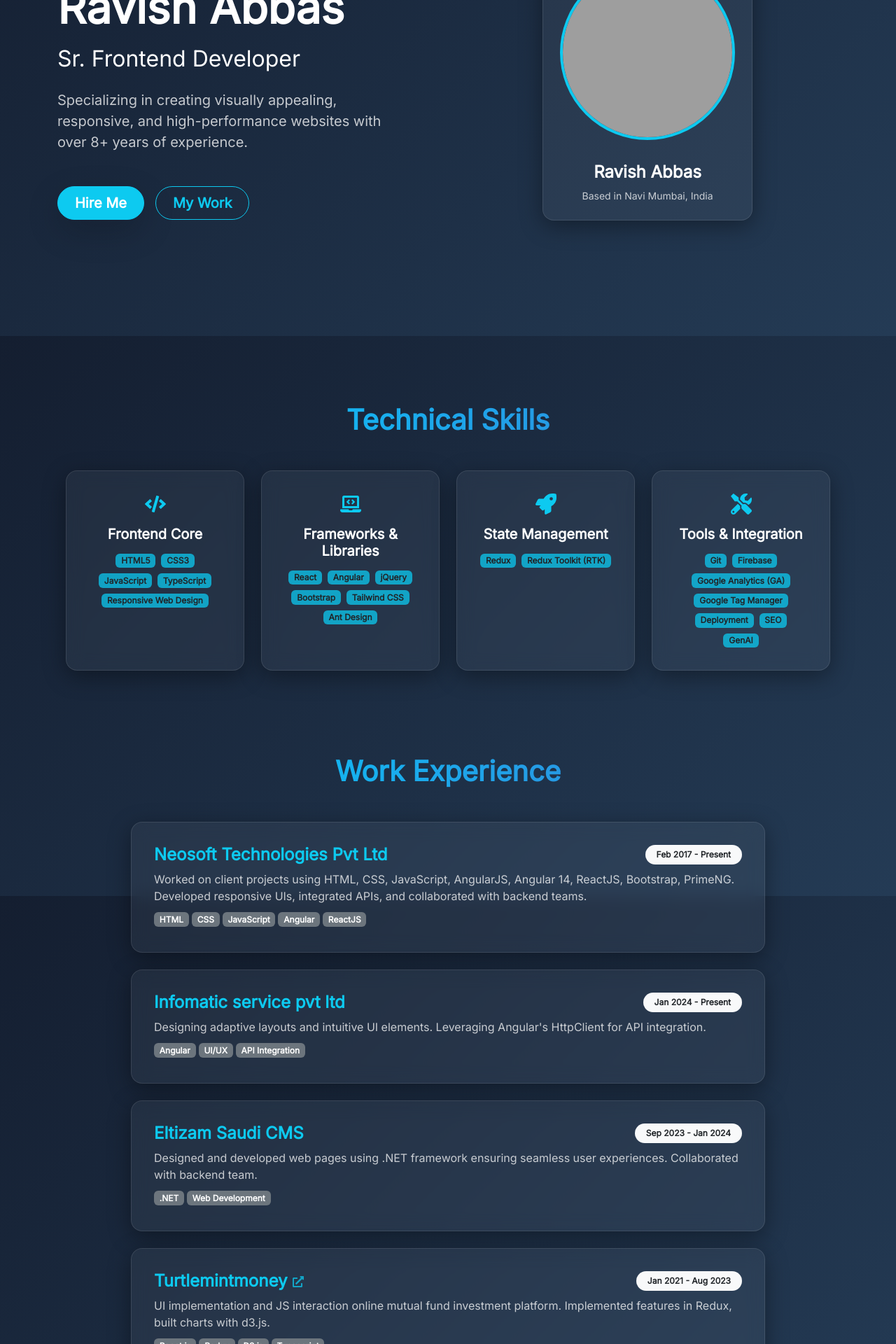
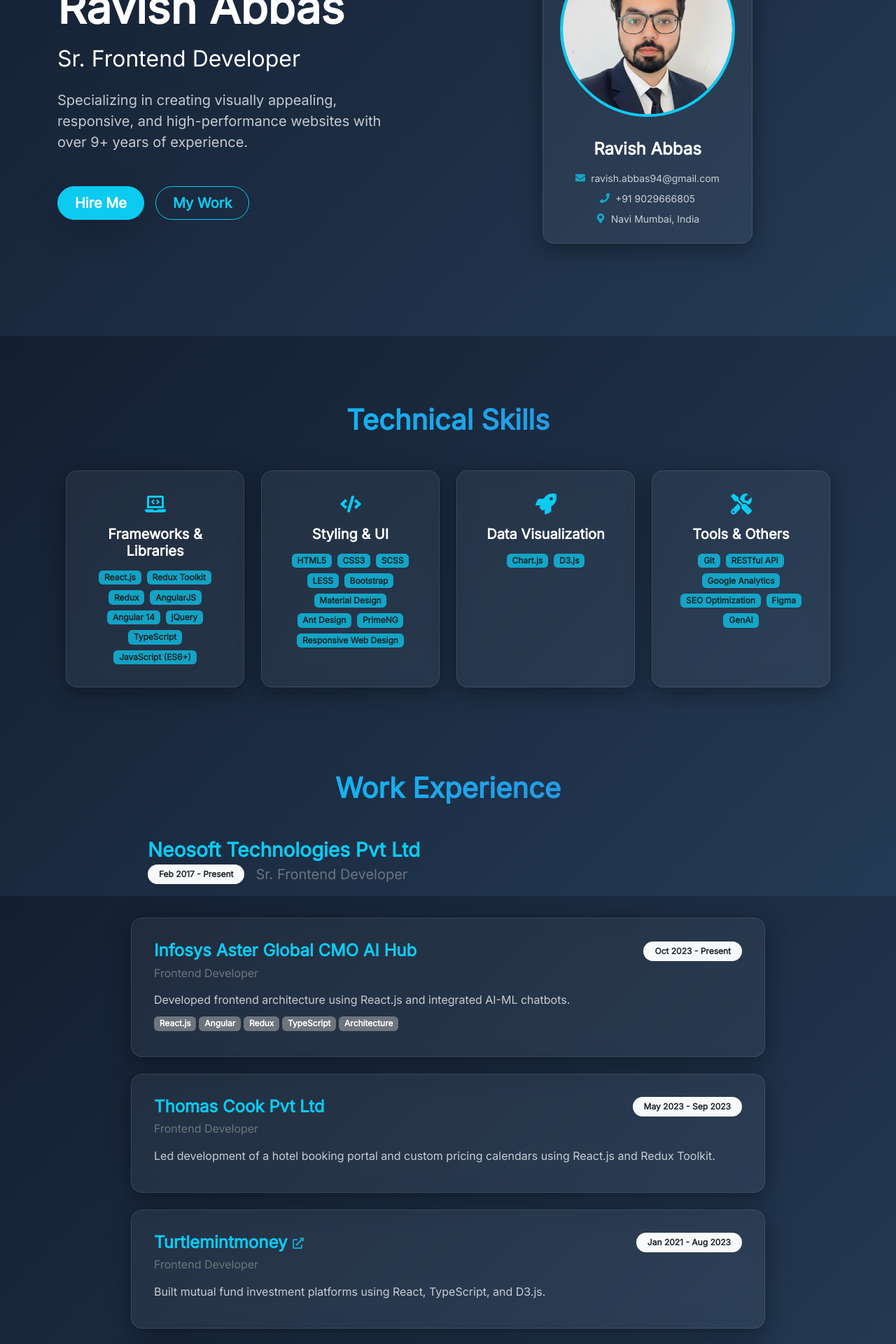
Before and after one commit to ravish110/my-portfolio, a React (Vite) app: page / in a window 1280 px wide. Shown: the part 320-2240 px from the top of the page at 70% size. Built offline with nearby package versions, Linux system fonts and the light colour scheme; grey boxes are pictures that could not be loaded.

Commit message:
update resume and photo and content details

```diff
--- a/src/components/Experience.tsx
+++ b/src/components/Experience.tsx
@@ -6,13 +6,43 @@ const experiences = [
         company: "Neosoft Technologies Pvt Ltd",
         role: "Sr. Frontend Developer",
         period: "Feb 2017 - Present",
-        desc: "Worked on client projects using HTML, CSS, JavaScript, AngularJS, Angular 14, ReactJS, Bootstrap, PrimeNG. Developed responsive UIs, integrated APIs, and collaborated with backend teams.",
-        skills: ["HTML", "CSS", "JavaScript", "Angular", "ReactJS"]
+        desc: "Leading frontend development for various high-impact client projects, specializing in React.js, Angular, and modern architecture.",
+        skills: ["React.js", "Angular", "Redux", "TypeScript", "Architecture"],
+        projects: [
+            {
+                name: "Infosys Aster Global CMO AI Hub",
+                period: "Oct 2023 - Present",
+                desc: "Developed frontend architecture using React.js and integrated AI-ML chatbots."
+            },
+            {
+                name: "Thomas Cook Pvt Ltd",
+                period: "May 2023 - Sep 2023",
+                desc: "Led development of a hotel booking portal and custom pricing calendars using React.js and Redux Toolkit."
+            },
+            {
+                name: "Turtlemintmoney",
+                period: "Jan 2021 - Aug 2023",
+                desc: "Built mutual fund investment platforms using React, TypeScript, and D3.js.",
+                projectLink: "https://www.turtlemintmoney.com"
+            },
+            {
+                name: "Turtlemint",
+                period: "Jan 2019 - Dec 2020",
+                desc: "Developed insurance products using AngularJS, Angular 14, and Material Design.",
+                projectLink: "https://www.turtlemint.com"
+            },
+            {
+                name: "Mintpro",
+                period: "Jan 2018 - Dec 2018",
+                desc: "Developed web pages for agent/partner platform selling insurance and mutual funds.",
+                projectLink: "https://www.turtlemintpro.com"
+            }
+        ]
     },
     {
         company: "Infomatic service pvt ltd",
         role: "Frontend Developer",
-        period: "Jan 2024 - Present",
+        period: "Jan 2024 - Dec 2024",
         desc: "Designing adaptive layouts and intuitive UI elements. Leveraging Angular's HttpClient for API integration.",
         skills: ["Angular", "UI/UX", "API Integration"]
     },
@@ -20,38 +50,14 @@ const experiences = [
         company: "Eltizam Saudi CMS",
         role: "Frontend Developer",
         period: "Sep 2023 - Jan 2024",
-        desc: "Designed and developed web pages using .NET framework ensuring seamless user experiences. Collaborated with backend team.",
+        desc: "Designed and developed web pages using .NET framework ensuring seamless user experiences.",
         skills: [".NET", "Web Development"]
-    },
-    {
-        company: "Turtlemintmoney",
-        role: "Frontend Developer",
-        period: "Jan 2021 - Aug 2023",
-        desc: "UI implementation and JS interaction online mutual fund investment platform. Implemented features in Redux, built charts with d3.js.",
-        skills: ["React.js", "Redux", "D3.js", "Typescript"],
-        projectLink: "https://www.turtlemintmoney.com"
-    },
-    {
-        company: "Turtlemint",
-        role: "Frontend Developer",
-        period: "Jan 2019 - Dec 2020",
-        desc: "Created web pages for insurance-based product using HTML5, CSS3 with LESS and jQuery. Worked on motor vertical using AngularJS.",
-        skills: ["HTML5", "CSS3", "jQuery", "LESS"],
-        projectLink: "https://www.turtlemint.com"
-    },
-    {
-        company: "Mintpro",
-        role: "Frontend Developer",
-        period: "Jan 2018 - Dec 2018",
-        desc: "Developed web pages for agent/partner platform selling insurance and mutual funds. Ensured cross-device compatibility.",
-        skills: ["AngularJS", "Bootstrap", "Responsive"],
-        projectLink: "https://www.turtlemintpro.com"
     },
     {
         company: "Electronics Bazaar",
         role: "Frontend Developer",
-        period: "Sep 2017 - Dec 2017",
-        desc: "Developed web pages for Electronics Bazaar based on PSD designs. Ensured cross-device compatibility.",
+        period: "Sep 2016 - Dec 2017",
+        desc: "Developed an e-commerce store for refurbished electronics from PSD designs.",
         skills: ["HTML", "CSS", "Bootstrap", "PSD to HTML"],
         projectLink: "https://www.electronicsbazaar.com"
     },
@@ -67,7 +73,7 @@ const experiences = [
         company: "River Village Resort",
         role: "Frontend Developer",
         period: "Feb 2017 - May 2017",
-        desc: "Developed a website for River Village Resort using Bootstrap and slider gallery. Optimized heavy image files to reduce load time.",
+        desc: "Developed a website for River Village Resort using Bootstrap and slider gallery.",
         skills: ["Bootstrap", "Responsive", "Gallery"],
         projectLink: "http://www.rivervillageresort.in"
     }
@@ -80,7 +86,52 @@ const Experience = () => {
                 <h2 className="section-title animate__animated animate__fadeInUp">Work Experience</h2>
                 <Row className="justify-content-center">
                     <Col lg={10}>
-                        {experiences.map((exp, index) => (
+                        {/* Main Neosoft Heading */}
+                        <div className="mb-5 animate__animated animate__fadeInUp text-center text-md-start px-4">
+                            <h3 className="h3 fw-bold text-info mb-1">Neosoft Technologies Pvt Ltd</h3>
+                            <div className="d-flex flex-wrap gap-3 align-items-center justify-content-center justify-content-md-start">
+                                <span className="badge bg-light text-dark rounded-pill px-3 py-2">Feb 2017 - Present</span>
+                                <span className="h5 mb-0 text-secondary">Sr. Frontend Developer</span>
+                            </div>
+                        </div>
+
+                        {experiences.map((exp, index) => {
+                            // If it's Neosoft, map its projects into separate cards
+                            if (exp.company === "Neosoft Technologies Pvt Ltd" && exp.projects) {
+                                return exp.projects.map((proj, pIdx) => (
+                                    <div
+                                        key={`neo-${pIdx}`}
+                                        className="glass-card mb-4 position-relative animate__animated animate__fadeInUp"
+                                        style={{ animationDelay: `${pIdx * 0.1}s` }}
+                                    >
+                                        <div className="d-flex flex-column flex-md-row justify-content-between align-items-md-center mb-2">
+                                            <h3 className="h4 fw-bold text-info mb-0 d-flex align-items-center gap-2">
+                                                {proj.name}
+                                                {proj.projectLink && (
+                                                    <a href={proj.projectLink} target="_blank" rel="noopener noreferrer" className="text-info opacity-75 hover-opacity-100">
+                                                        <FaExternalLinkAlt size={16} />
+                                                    </a>
+                                                )}
+                                            </h3>
+                                            <span className="badge bg-light text-dark rounded-pill px-3 py-2 mt-2 mt-md-0">{proj.period}</span>
+                                        </div>
+                                        <h4 className="h6 text-secondary mb-3">Frontend Developer {proj.name.includes("Lead") ? "(Lead)" : ""}</h4>
+                                        <p className="mb-2 opacity-75">{proj.desc}</p>
+                                        {exp.skills && pIdx === 0 && (
+                                            <div className="mb-0">
+                                                {exp.skills.map(skill => (
+                                                    <Badge bg="secondary" className="me-1 mb-1" key={skill}>{skill}</Badge>
+                                                ))}
+                                            </div>
+                                        )}
+                                    </div>
+                                ));
+                            }
+
+                            // Otherwise, render regular experience cards (avoiding duplicate Neosoft entry if projects handled above)
+                            if (exp.company === "Neosoft Technologies Pvt Ltd") return null;
+
+                            return (
                                 <div
                                     key={index}
                                     className="glass-card mb-4 position-relative animate__animated animate__fadeInUp"
@@ -97,7 +148,7 @@ const Experience = () => {
                                         </h3>
                                         <span className="badge bg-light text-dark rounded-pill px-3 py-2 mt-2 mt-md-0">{exp.period}</span>
                                     </div>
-                                {/* <h4 className="h6 text-secondary mb-3">{exp.role}</h4> */}
+                                    <h4 className="h6 text-secondary mb-3">{exp.role}</h4>
                                     <p className="mb-2 opacity-75">{exp.desc}</p>
                                     {exp.skills && (
                                         <div className="mb-0">
@@ -107,7 +158,8 @@ const Experience = () => {
                                         </div>
                                     )}
                                 </div>
-                        ))}
+                            );
+                        })}
                     </Col>
                 </Row>
             </Container>
--- a/src/components/Hero.tsx
+++ b/src/components/Hero.tsx
@@ -1,4 +1,6 @@
 import { Container, Row, Col, Button } from 'react-bootstrap';
+import profilePic from '../assets/ravish.jpg';
+import { FaEnvelope, FaPhone, FaMapMarkerAlt } from 'react-icons/fa';
 
 const Hero = () => {
     return (
@@ -10,7 +12,7 @@ const Hero = () => {
                         <h1 className="display-3 fw-bold mb-3">Ravish Abbas</h1>
                         <h3 className="h2 mb-4">Sr. Frontend Developer</h3>
                         <p className="lead opacity-75 mb-5" style={{ maxWidth: '500px' }}>
-                            Specializing in creating visually appealing, responsive, and high-performance websites with over 8+ years of experience.
+                            Specializing in creating visually appealing, responsive, and high-performance websites with over 9+ years of experience.
                         </p>
                         <div className="d-flex gap-3 justify-content-center justify-content-md-start">
                             <Button href="#contact" variant="info" size="lg" className="px-4 py-2 rounded-pill fw-bold text-white shadow-lg">
@@ -24,14 +26,27 @@ const Hero = () => {
                     <Col md={6} className="text-center mt-5 mt-md-0 animate__animated animate__zoomIn">
                         <div className="glass-card d-inline-block p-4 mx-auto" style={{ maxWidth: '400px' }}>
                             <img
-                                src="https://api.dicebear.com/9.x/avataaars/svg?seed=Ravish&backgroundColor=b6e3f4"
+                                src={profilePic}
                                 alt="Ravish Abbas"
                                 className="img-fluid rounded-circle mb-3 border border-4 border-info"
-                                style={{ width: '250px', height: '250px' }}
+                                style={{ width: '250px', height: '250px', objectFit: 'cover' }}
                             />
                             <div className="mt-3">
-                                <h4 className="fw-bold">Ravish Abbas</h4>
-                                <p className="mb-0 opacity-75 small">Based in Navi Mumbai, India</p>
+                                <h4 className="fw-bold mb-3">Ravish Abbas</h4>
+                                <div className="d-flex flex-column gap-2 small opacity-75">
+                                    <div className="d-flex align-items-center justify-content-center gap-2">
+                                        <FaEnvelope className="text-info" />
+                                        <span>ravish.abbas94@gmail.com</span>
+                                    </div>
+                                    <div className="d-flex align-items-center justify-content-center gap-2">
+                                        <FaPhone className="text-info" />
+                                        <span>+91 9029666805</span>
+                                    </div>
+                                    <div className="d-flex align-items-center justify-content-center gap-2">
+                                        <FaMapMarkerAlt className="text-info" />
+                                        <span>Navi Mumbai, India</span>
+                                    </div>
+                                </div>
                             </div>
                         </div>
                     </Col>
--- a/src/components/Skills.tsx
+++ b/src/components/Skills.tsx
@@ -3,24 +3,24 @@ import { FaCode, FaTools, FaLaptopCode, FaRocket } from 'react-icons/fa';
 
 const skillCategories = [
     {
-        title: "Frontend Core",
-        icon: <FaCode className="text-info mb-3" size={30} />,
-        skills: ["HTML5", "CSS3", "JavaScript", "TypeScript", "Responsive Web Design"]
+        title: "Frameworks & Libraries",
+        icon: <FaLaptopCode className="text-info mb-3" size={30} />,
+        skills: ["React.js", "Redux Toolkit", "Redux", "AngularJS", "Angular 14", "jQuery", "TypeScript", "JavaScript (ES6+)"]
     },
     {
-        title: "Frameworks & Libraries",
-        icon: <FaLaptopCode className="text-info mb-3" size={30} />,
-        skills: ["React", "Angular", "jQuery", "Bootstrap", "Tailwind CSS", "Ant Design"]
+        title: "Styling & UI",
+        icon: <FaCode className="text-info mb-3" size={30} />,
+        skills: ["HTML5", "CSS3", "SCSS", "LESS", "Bootstrap", "Material Design", "Ant Design", "PrimeNG", "Responsive Web Design"]
     },
     {
-        title: "State Management",
+        title: "Data Visualization",
         icon: <FaRocket className="text-info mb-3" size={30} />,
-        skills: ["Redux", "Redux Toolkit (RTK)"]
+        skills: ["Chart.js", "D3.js"]
     },
     {
-        title: "Tools & Integration",
+        title: "Tools & Others",
         icon: <FaTools className="text-info mb-3" size={30} />,
-        skills: ["Git", "Firebase", "Google Analytics (GA)", "Google Tag Manager", "Deployment", "SEO", "GenAI"]
+        skills: ["Git", "RESTful API", "Google Analytics", "SEO Optimization", "Figma", "GenAI"]
     }
 ];
 
```
Also changed, not shown: src/assets/ravish.jpg (added), 1 other file (tests, documents, lock files or other folders). Lines whose indentation alone changed are shown as unchanged.
